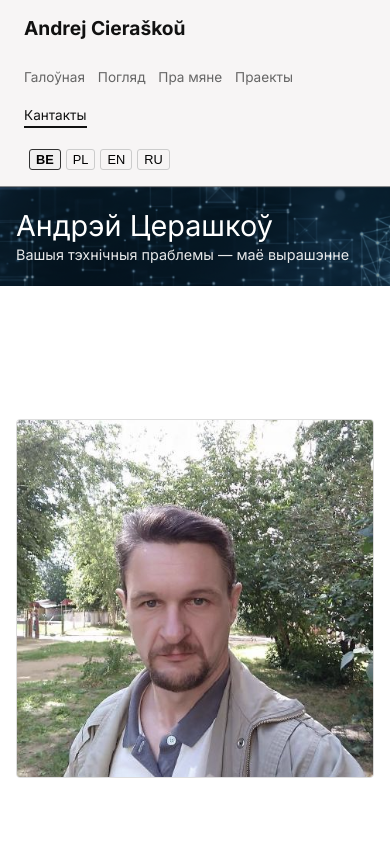
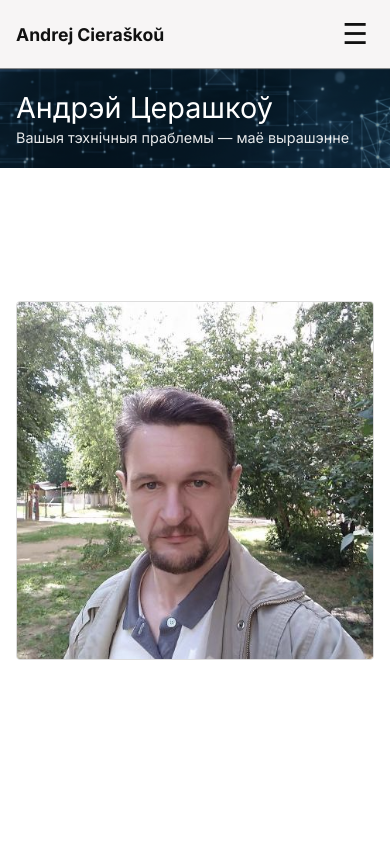
Before and after one commit to amc9002/my-personal-site, a React (Vite) app: page /contact in a window 390 px wide. Shown: the top 844 px of the page. Built offline with nearby package versions, Linux system fonts and the light colour scheme.

Commit message:
wip: mobile styles debugging

```diff
--- a/src/components/layout/Header/Header.module.css
+++ b/src/components/layout/Header/Header.module.css
@@ -142,31 +142,74 @@
 /* Мабільная версія */
 @media (max-width: 768px) {
   .headerContent {
-    flex-direction: column; /* Ставім лагатып і меню адзін пад адным */
-    align-items: flex-start; /* Прыціскаем усё да левага краю */
-    padding: 1rem 1.5rem;
-    gap: 1rem;
+    flex-direction: row; /* Вяртаем у радок */
+    justify-content: space-between;
+    align-items: center;
+    padding: 1rem;
+  }
+
+  .logo {
+    font-size: 1.1rem;
+    text-align: left;
+    z-index: 10; /* Каб лагатып быў паверх усяго */
+  }
+
+  .burger {
+    display: block; /* Паказваем кнопку */
+    background: none;
+    border: none;
+    font-size: 1.8rem;
+    cursor: pointer;
+    color: #111;
   }
 
   .nav {
-    flex-wrap: wrap; /* Дазваляем спасылкам пераносіцца на новы радок */
-    gap: 0.8rem;
+    /* Замест display: none выкарыстоўваем камбінацыю для анімацыі */
+    display: flex;
+    flex-direction: column;
+    position: absolute;
+    top: 100%;
+    left: 0;
     width: 100%;
+    background: #f7f5f5;
+    padding: 0 20px; /* Падынг зверху/знізу прыбярэм у закрытым стане */
+
+    /* Магія плаўнасці */
+    overflow: hidden;
+    max-height: 0; /* Меню сціснута ў нуль */
+    opacity: 0; /* Цалкам празрыстае */
+    transition: all 0.4s ease-in-out; /* Плаўны пераход для ўсіх уласцівасцяў */
+    z-index: 100;
   }
 
-  .logo {
-    font-size: 1.2rem; /* Трохі павялічым для зручнасці на тэлефоне */
-    margin-bottom: 0.5rem;
+  /* Стыль, які актывуецца пры націсканні */
+  .navOpen {
+    max-height: 500px; /* Дастатковая вышыня, каб улезлі ўсе пункты */
+    opacity: 1; /* Становіцца бачным */
+    padding: 20px; /* Вяртаем падынгі */
   }
 
   .navLink {
-    font-size: 0.85rem; /* Трохі паменшым, каб больш улазіла ў радок */
-    padding: 0.3rem 0;
+    /* Дадамо невялікую затрымку з'яўлення тэксту для эфекту */
+    opacity: 0;
+    transform: translateY(-10px);
+    transition: all 0.3s ease-out;
   }
 
-  .langSection {
-    margin-left: 0; /* Прыбіраем водступ злева на мабільным */
-    margin-top: 0.5rem;
-    width: 100%;
+  .navOpen .navLink {
+    opacity: 1;
+    transform: translateY(0);
   }
 }
+
+/* Дадамо стыль для будучай кнопкі меню */
+.menuButton {
+  display: block;
+  background: #111;
+  color: white;
+  border: none;
+  padding: 8px 12px;
+  border-radius: 4px;
+  font-size: 0.8rem;
+  cursor: pointer;
+}
--- a/src/components/layout/Header/Header.tsx
+++ b/src/components/layout/Header/Header.tsx
@@ -1,3 +1,4 @@
+import { useState } from "react";
 import { NavLink } from "react-router-dom";
 import styles from "./Header.module.css";
 import LanguageSwitcher from "../../ui/LanguageSwitcher/LanguageSwitcher";
@@ -5,7 +6,9 @@ import { useTranslation } from "react-i18next";
 import Hero from "../../common/hero/Hero";
 
 export const Header = () => {
+  const [isMenuOpen, setIsMenuOpen] = useState(false);
   const { t } = useTranslation("common");
+
   const navItems = [
     { path: "/", label: t("nav.home") },
     { path: "/how-i-think", label: t("nav.howIThink") },
@@ -22,12 +25,23 @@ export const Header = () => {
             Andrej Cieraškoŭ
           </NavLink>
 
-          <nav className={styles.nav}>
+          {/* 1. Кнопка-бургер. Яна з'явіцца толькі на мабільных дзякуючы CSS */}
+          <button
+            className={styles.burger}
+            onClick={() => setIsMenuOpen(!isMenuOpen)}
+            aria-label="Menu"
+          >
+            {isMenuOpen ? "✕" : "☰"}
+          </button>
+
+          {/* 2. Дадаем клас styles.navOpen, калі ісMenuOpen === true */}
+          <nav className={`${styles.nav} ${isMenuOpen ? styles.navOpen : ""}`}>
             {navItems.map((item) => (
               <NavLink
                 key={item.path}
                 to={item.path}
-                // Калі спасылка актыўная, React Router дадасць клас active
+                // 3. Закрываем меню пры кліку на спасылку
+                onClick={() => setIsMenuOpen(false)}
                 className={({ isActive }) =>
                   isActive
                     ? `${styles.navLink} ${styles.active}`
@@ -37,7 +51,7 @@ export const Header = () => {
                 {item.label}
               </NavLink>
             ))}
-            {/* Цыкл map па пунктах меню */}
+
             <div className={styles.langSection}>
               <LanguageSwitcher />
             </div>
```
